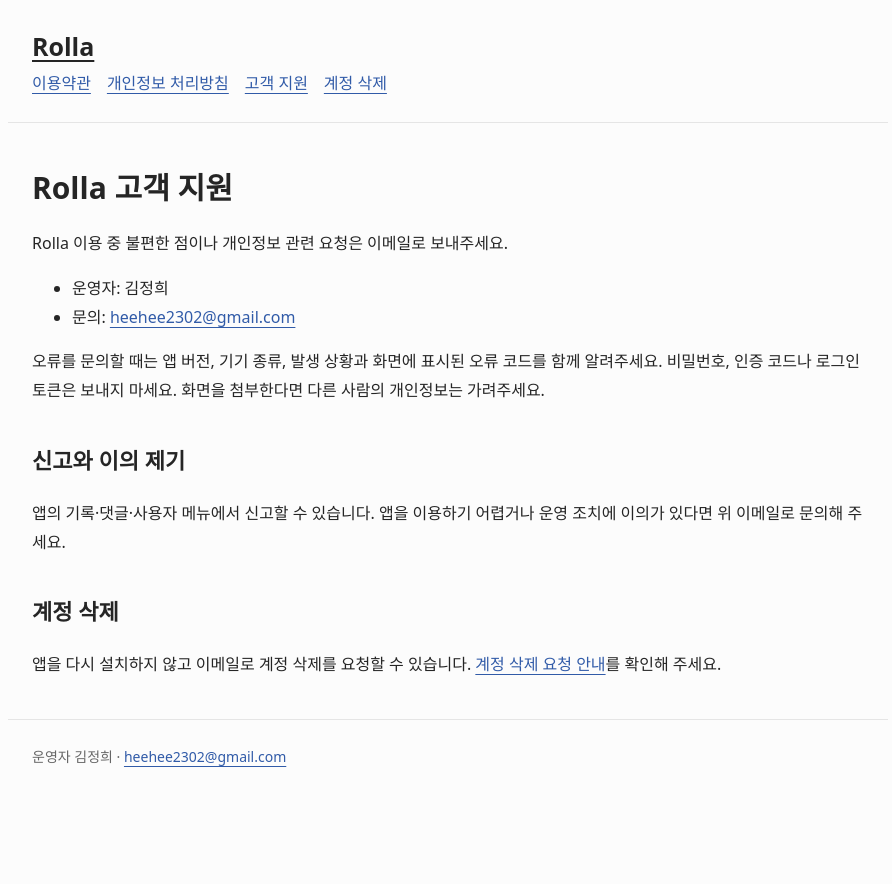
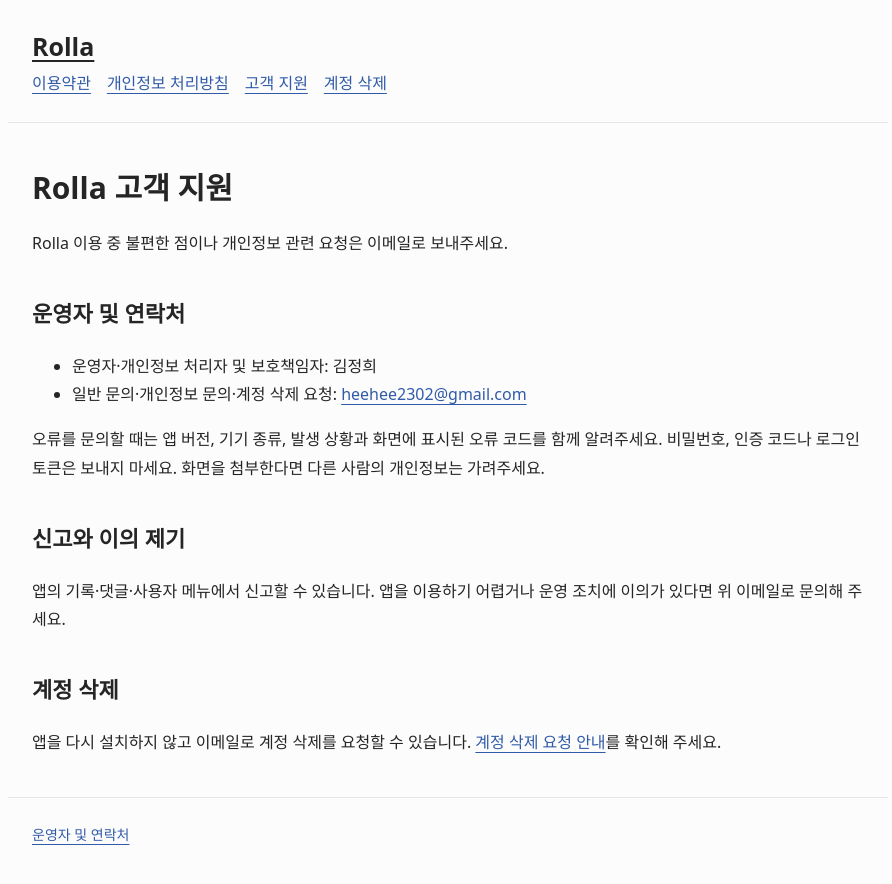
Before and after one commit to kjheee/rolla-legal, a Jekyll site: the page built from support.md, in a window 1280 px wide. Shown: the top 884 px of the page, without its empty margins (192-1084 px from the left). Built offline with Jekyll 4.4.1, drawn with Linux system fonts in a browser that asks for light colours.

Commit message:
docs: 운영자와 연락처를 고객 지원 페이지로 통합

```diff
--- a/_layouts/default.html
+++ b/_layouts/default.html
@@ -11,6 +11,6 @@
 <body>
 <header><a href="{{ '/' | relative_url }}">Rolla</a><nav aria-label="안내 문서"><a href="{{ '/terms/' | relative_url }}">이용약관</a><a href="{{ '/privacy/' | relative_url }}">개인정보 처리방침</a><a href="{{ '/support/' | relative_url }}">고객 지원</a><a href="{{ '/delete-account/' | relative_url }}">계정 삭제</a></nav></header>
 <main>{{ content }}</main>
-<footer>운영자 김정희 · <a href="mailto:heehee2302@gmail.com">heehee2302@gmail.com</a></footer>
+<footer><a href="{{ '/support/#contact' | relative_url }}">운영자 및 연락처</a></footer>
 </body>
 </html>
--- a/support.md
+++ b/support.md
@@ -7,8 +7,11 @@ permalink: /support/
 
 Rolla 이용 중 불편한 점이나 개인정보 관련 요청은 이메일로 보내주세요.
 
-- 운영자: 김정희
-- 문의: [heehee2302@gmail.com](mailto:heehee2302@gmail.com)
+## 운영자 및 연락처
+{: #contact }
+
+- 운영자·개인정보 처리자 및 보호책임자: 김정희
+- 일반 문의·개인정보 문의·계정 삭제 요청: [heehee2302@gmail.com](mailto:heehee2302@gmail.com)
 
 오류를 문의할 때는 앱 버전, 기기 종류, 발생 상황과 화면에 표시된 오류 코드를 함께 알려주세요. 비밀번호, 인증 코드나 로그인 토큰은 보내지 마세요. 화면을 첨부한다면 다른 사람의 개인정보는 가려주세요.
 
```
Also changed, not shown: delete-account.md (+2 -2 lines), index.md (+1 -1 lines), privacy.md (+2 -3 lines), terms.md (+2 -2 lines), README.md.
